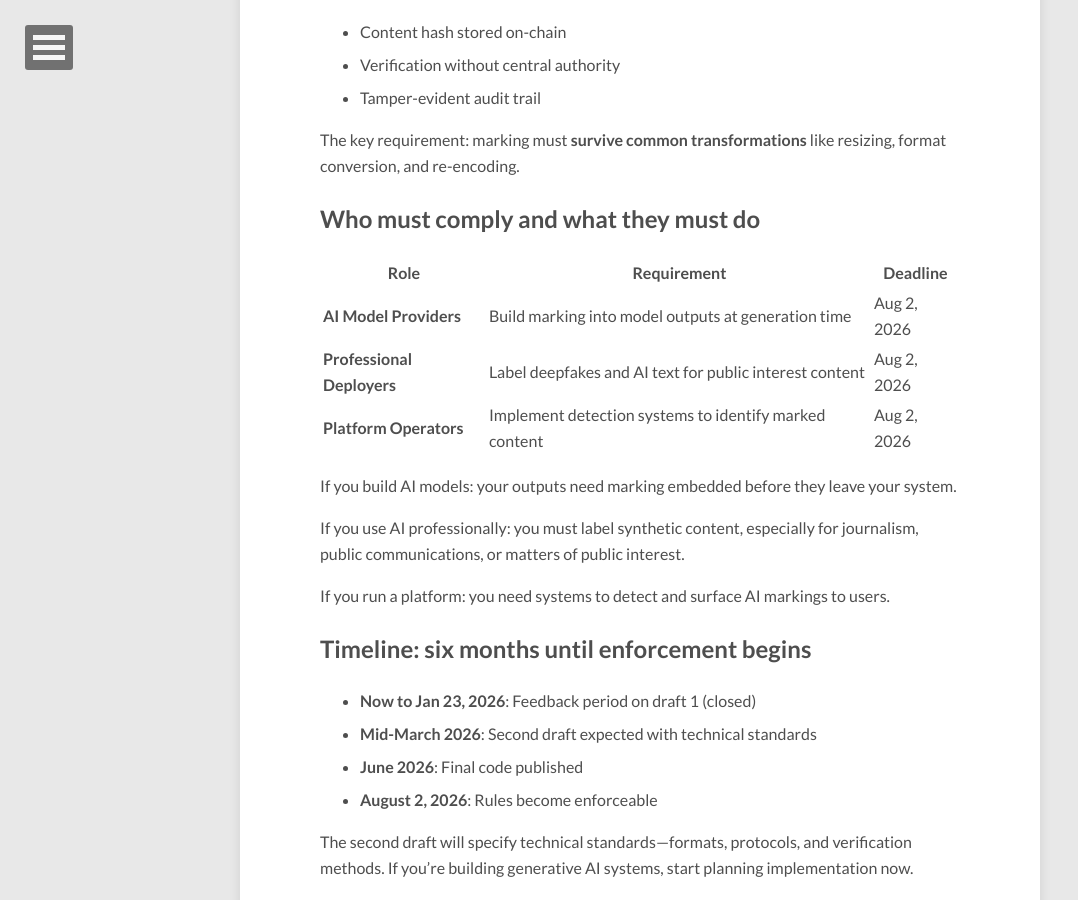
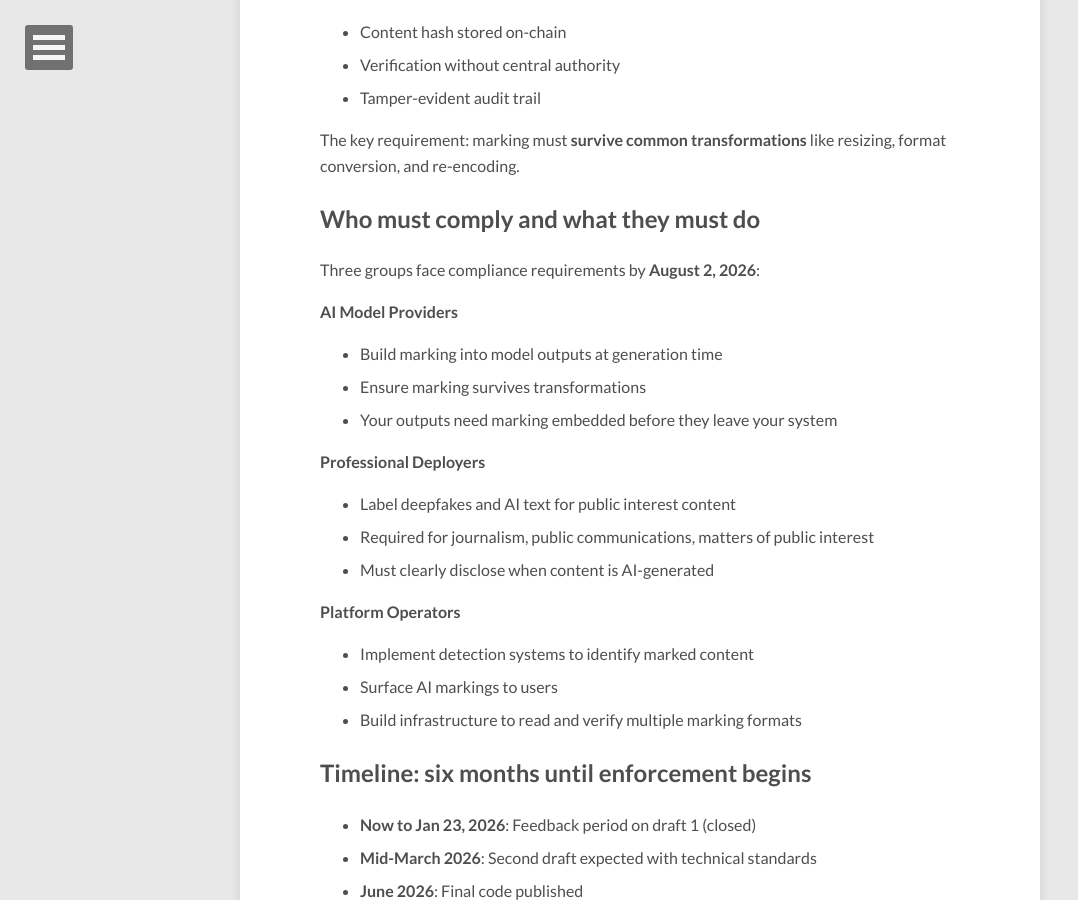
Before and after one commit to jestersimpps/jestersimpps.github.io, a Jekyll site: the page built from _posts/2026-02-11-eu-ai-content-transparency.md, in a window 1280 px wide and 900 px high, scrolled down 1833 px. Shown: the whole window, without its empty margins (0-1078 px from the left). Built offline with Jekyll 4.4.1, drawn with Linux system fonts in a browser that asks for light colours; nearby versions of some CDN libraries.

Commit message:
replace table with structured list format

```diff
--- a/_posts/2026-02-11-eu-ai-content-transparency.md
+++ b/_posts/2026-02-11-eu-ai-content-transparency.md
@@ -61,17 +61,22 @@ The key requirement: marking must **survive common transformations** like resizi
 
 ## Who must comply and what they must do
 
-| Role | Requirement | Deadline |
-|------|-------------|----------|
-| **AI Model Providers** | Build marking into model outputs at generation time | Aug 2, 2026 |
-| **Professional Deployers** | Label deepfakes and AI text for public interest content | Aug 2, 2026 |
-| **Platform Operators** | Implement detection systems to identify marked content | Aug 2, 2026 |
+Three groups face compliance requirements by **August 2, 2026**:
 
-If you build AI models: your outputs need marking embedded before they leave your system.
+**AI Model Providers**
+- Build marking into model outputs at generation time
+- Ensure marking survives transformations
+- Your outputs need marking embedded before they leave your system
 
-If you use AI professionally: you must label synthetic content, especially for journalism, public communications, or matters of public interest.
+**Professional Deployers**
+- Label deepfakes and AI text for public interest content
+- Required for journalism, public communications, matters of public interest
+- Must clearly disclose when content is AI-generated
 
-If you run a platform: you need systems to detect and surface AI markings to users.
+**Platform Operators**
+- Implement detection systems to identify marked content
+- Surface AI markings to users
+- Build infrastructure to read and verify multiple marking formats
 
 ## Timeline: six months until enforcement begins
 
```
